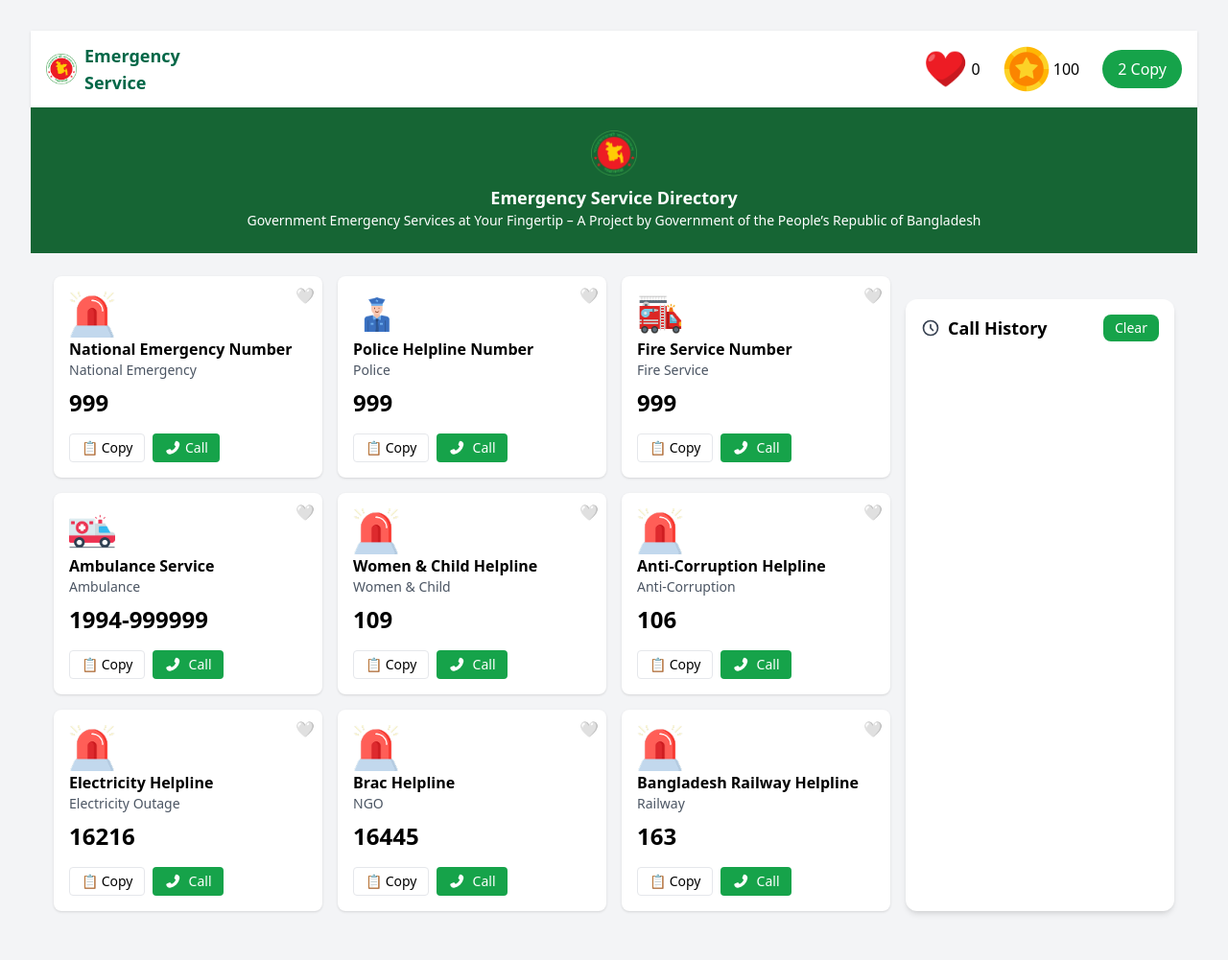
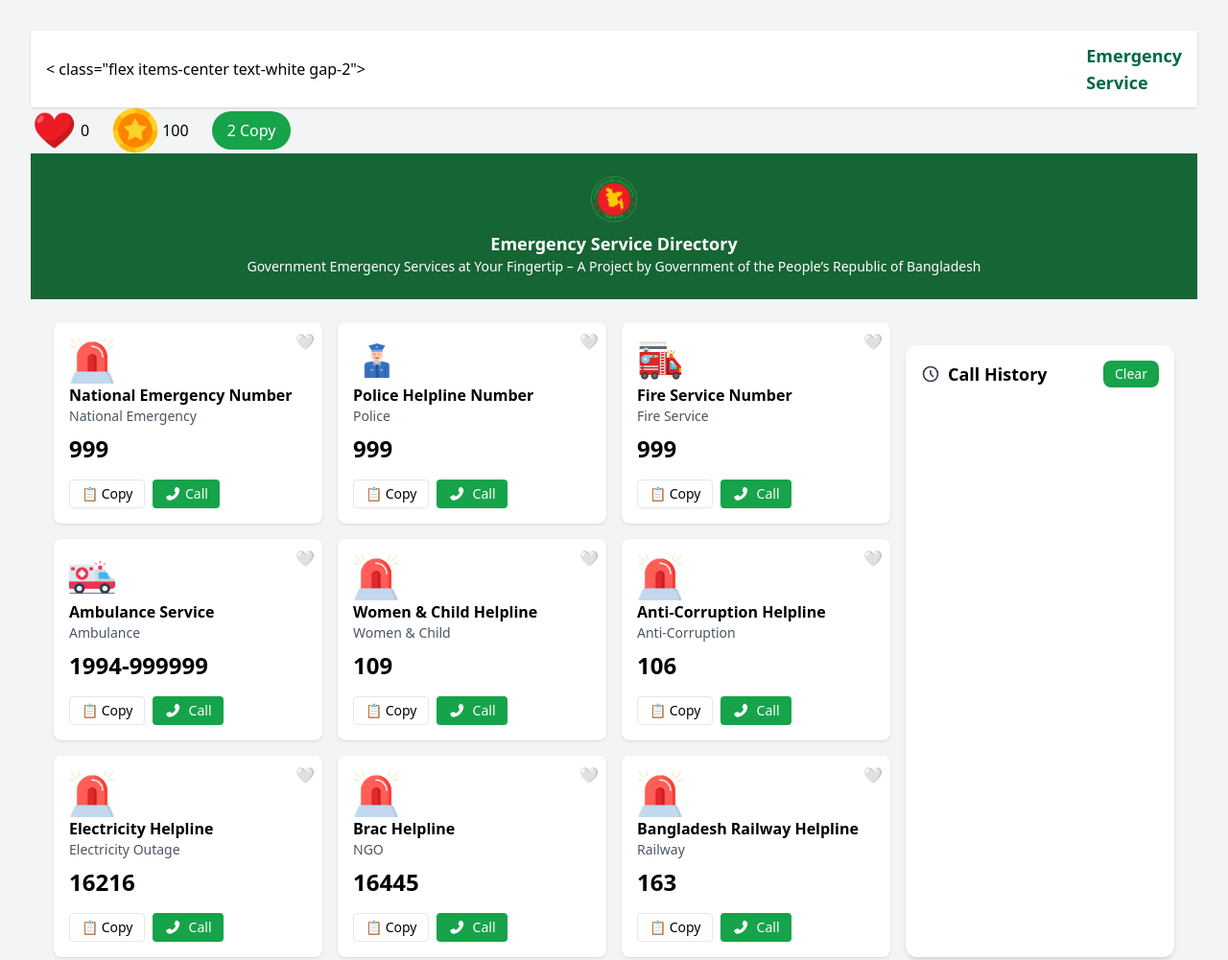
Before and after one commit to AMahfuj/assignment05, a plain HTML site: page index.html in a window 1280 px wide. Shown: the whole page at 96% size. Drawn offline with nearby package versions, Linux system fonts and the light colour scheme.

Commit message:
added the update edit file

```diff
--- a/index.html
+++ b/index.html
@@ -11,9 +11,11 @@
 <body class="bg-gray-100 font-Hind Madurai p-4 lg:p-8">
 
    <div class="flex flex-col sm:flex-row justify-between items-center bg-white shadow px-4 py-3">
-    <div class="flex items-center gap-2">
-      <img src="./assets/logo.png" class="w-8 h-8" alt="logo">
-      <span class="font-bold text-lg text-[#006747]">Emergency <br>Service</span>
+    < class="flex items-center text-white gap-2">
+
+       <span class="font-bold text-lg text-[#006747]">
+        Emergency <span class="md:block">Service</span>
+    </span>
     </div>
     <div class="flex items-center gap-6">
       <div class="flex items-center gap-1">
```
